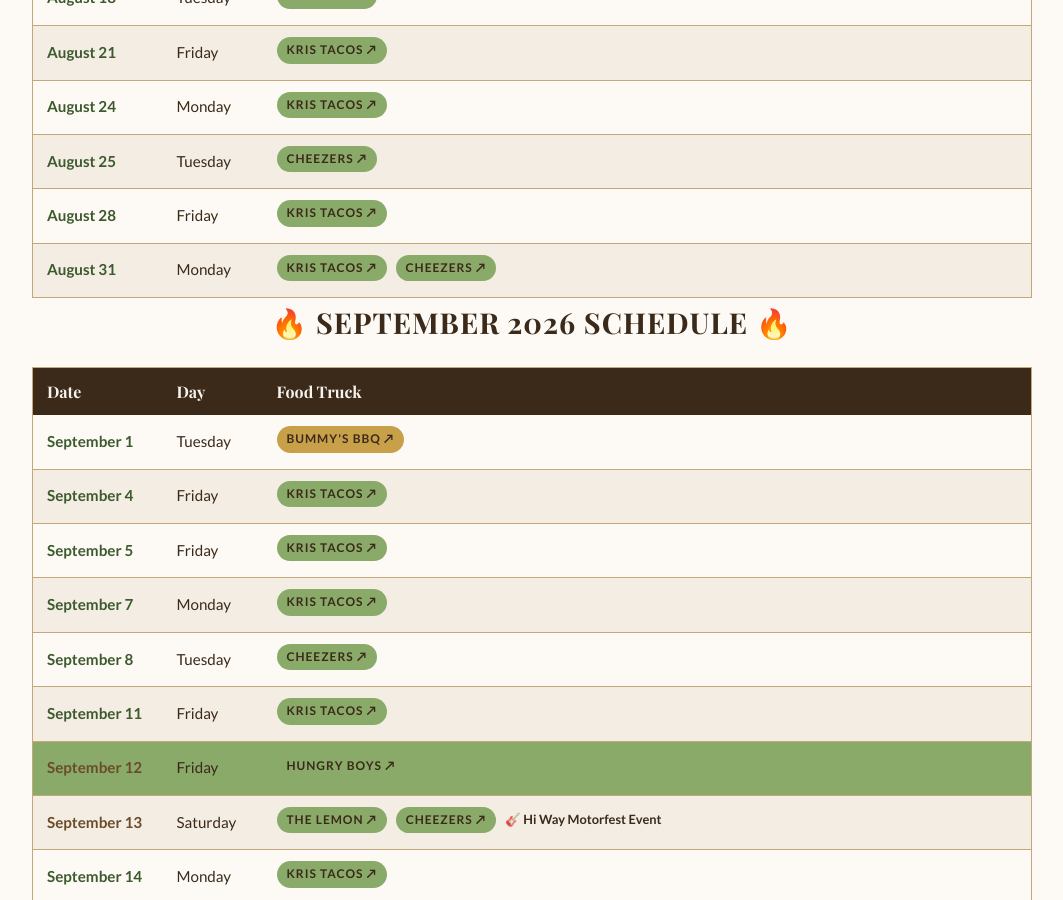
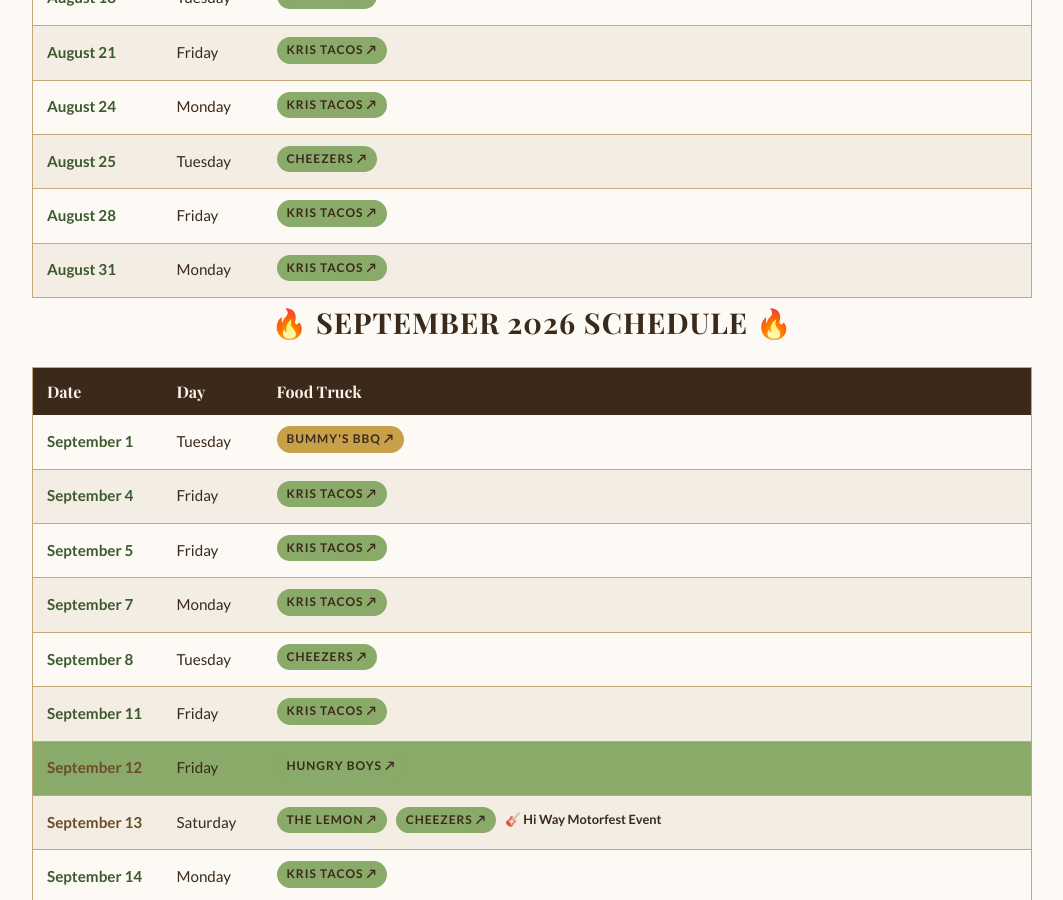
Before and after one commit to blueearthcommunitymarket/blueearthcommunitymarket.github.io, a Jekyll site: the page built from ryno-food-lot/index.html, in a window 1280 px wide and 900 px high, scrolled down 5026 px. Shown: the whole window, without its empty margins (108-1171 px from the left). Built offline with Jekyll 4.4.1, drawn with Linux system fonts in a browser that asks for light colours; some web fonts are replaced.

Commit message:
Fix Aug 31: Just Kris Tacos (remove Cheezers)

```diff
--- a/ryno-food-lot/index.html
+++ b/ryno-food-lot/index.html
@@ -343,7 +343,7 @@
                 <tr><td class="race-date">August 24</td><td>Monday</td><td><span class="tag"><a href="https://www.facebook.com/share/1AquB7sxYj/?mibextid=wwXIfr" target="_blank" rel="noopener" style="color:inherit;text-decoration:none;">Kris Tacos ↗</a></span></td></tr>
                 <tr><td class="race-date">August 25</td><td>Tuesday</td><td><span class="tag"><a href="https://www.facebook.com/share/1CZyABySqK/?mibextid=wwXIfr" target="_blank" rel="noopener" style="color:inherit;text-decoration:none;">Cheezers ↗</a></span></td></tr>
                 <tr><td class="race-date">August 28</td><td>Friday</td><td><span class="tag"><a href="https://www.facebook.com/share/1AquB7sxYj/?mibextid=wwXIfr" target="_blank" rel="noopener" style="color:inherit;text-decoration:none;">Kris Tacos ↗</a></span></td></tr>
-                <tr><td class="race-date">August 31</td><td>Monday</td><td><span class="tag"><a href="https://www.facebook.com/share/1AquB7sxYj/?mibextid=wwXIfr" target="_blank" rel="noopener" style="color:inherit;text-decoration:none;">Kris Tacos ↗</a></span> <span class="tag"><a href="https://www.facebook.com/share/1CZyABySqK/?mibextid=wwXIfr" target="_blank" rel="noopener" style="color:inherit;text-decoration:none;">Cheezers ↗</a></span></td></tr>
+                <tr><td class="race-date">August 31</td><td>Monday</td><td><span class="tag"><a href="https://www.facebook.com/share/1AquB7sxYj/?mibextid=wwXIfr" target="_blank" rel="noopener" style="color:inherit;text-decoration:none;">Kris Tacos ↗</a></span></td></tr>
             </tbody>
         </table>
 
```
